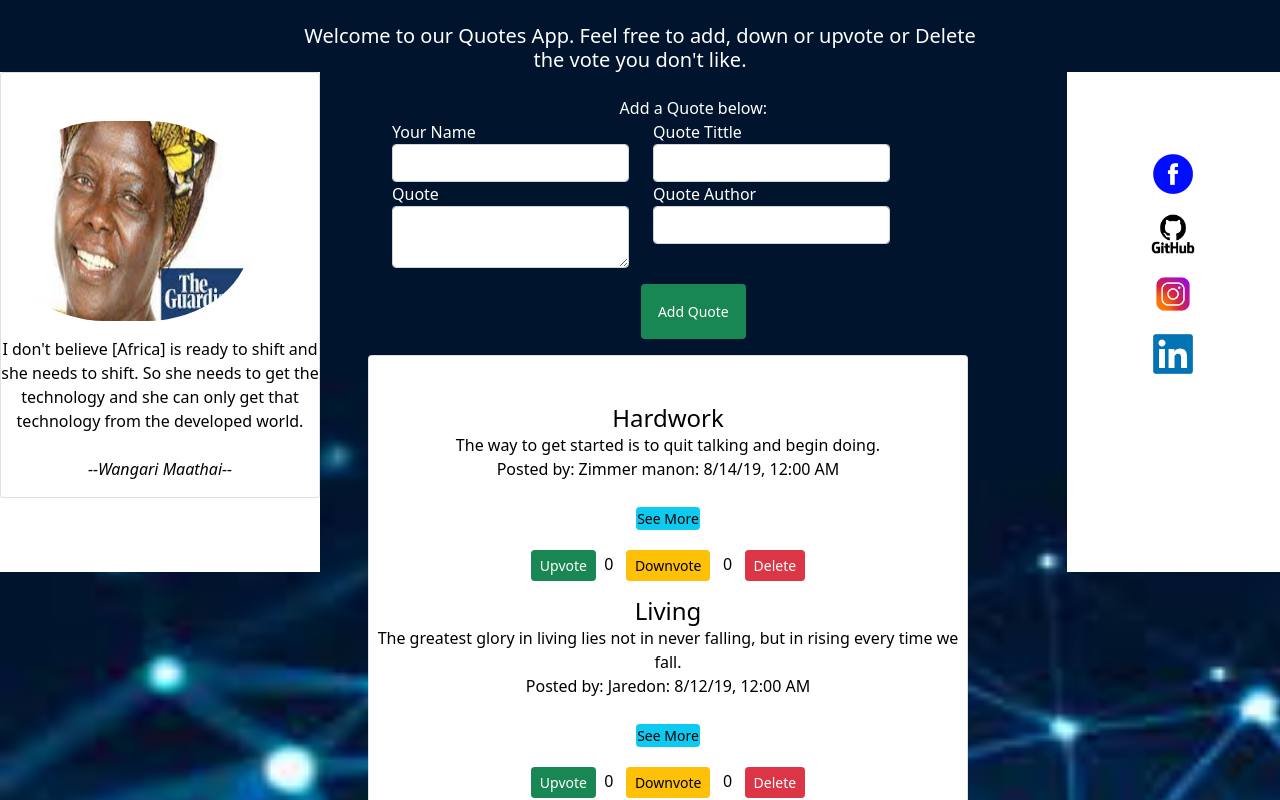
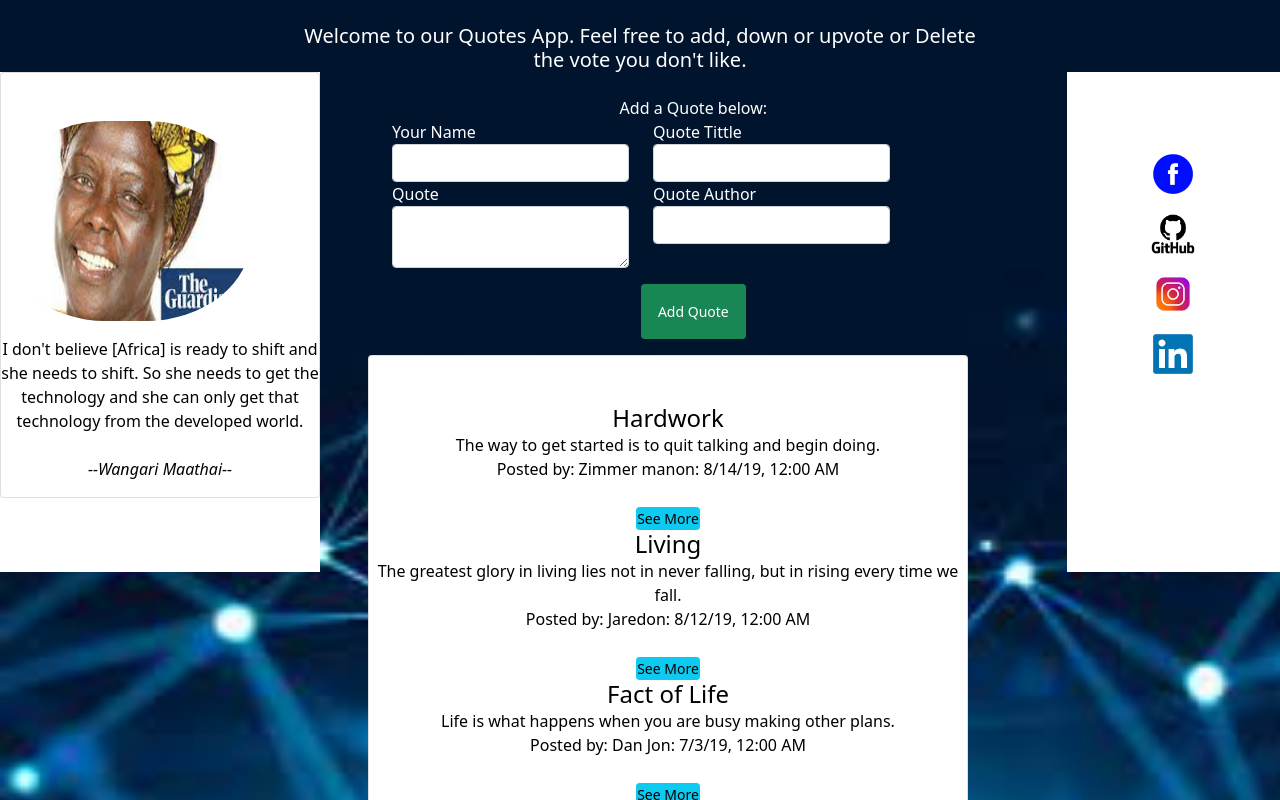
Before and after one commit to gilbertKorir/quotes-app, an Angular app: page / in a window 1280 px wide. Shown: the top 800 px of the page. Built offline with nearby package versions, Linux system fonts and the light colour scheme.

Commit message:
st: added a button to toggle details

```diff
--- a/src/app/quotes/quotes.component.html
+++ b/src/app/quotes/quotes.component.html
@@ -31,7 +31,7 @@
                                 <p class="card-text" id="param">{{quote.quote}}</p>
                                 <span class="card-subtitle mb-2">Posted by: <span id="name">{{quote.name}}</span><span id="date">on: <span id="datecolor">{{quote.datePosted|date:'short'}}</span></span></span>
                                 <br><br><button (click)='displayInfo(i)' class="btn btn-info btn-sm" id="quotes-button" >See More</button>
-                                <app-quote-details (isRead)='quoteDelete($event,i)'></app-quote-details>
+                                <app-quote-details *ngIf="quote.Info" (isRead)='quoteDelete($event,i)'></app-quote-details>
                             </div>
                         </div>
                     </div>
```
